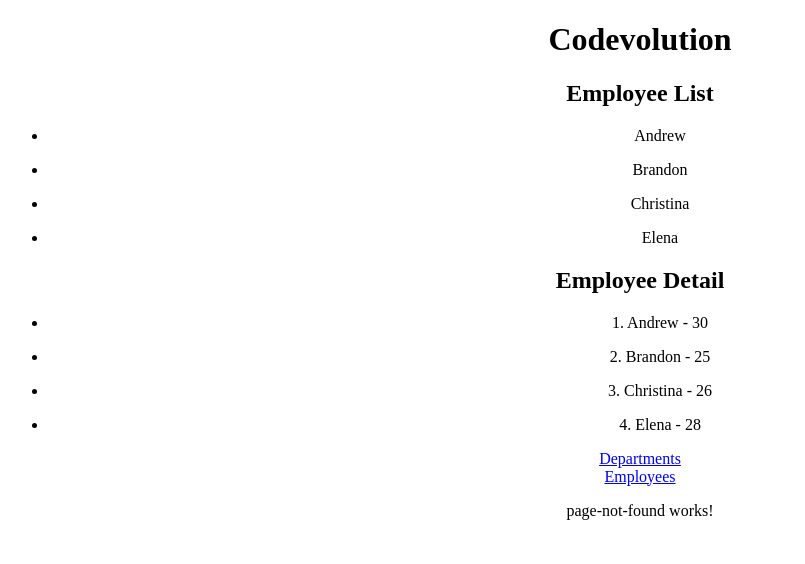
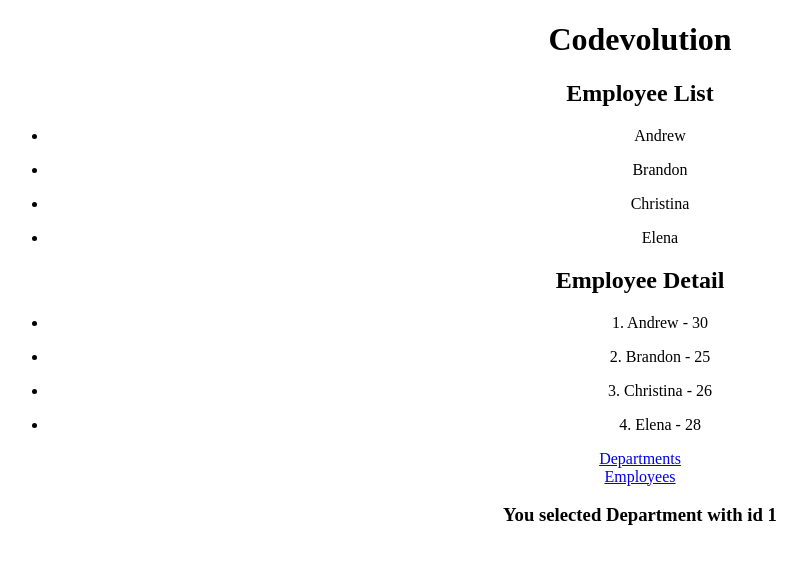
Before and after one commit to JesseStew/angular-tutorial, an Angular app: page /departments/1 in a window 1280 px wide. Shown: the top 564 px of the page, without its empty margins (0-805 px from the left). Built offline with nearby package versions, Linux system fonts and the light colour scheme.

Commit message:
Route Parameters

```diff
--- a/src/app/app-routing.module.ts
+++ b/src/app/app-routing.module.ts
@@ -3,10 +3,12 @@
 import { DepartmentListComponent } from './department-list/department-list.component'
 import { EmployeeListComponent } from './employee-list/employee-list.component'
 import { PageNotFoundComponent } from './page-not-found/page-not-found.component'
+import { DepartmentDetailComponent } from './department-detail/department-detail.component'
 
 const routes: Routes = [
   { path: '', redirectTo: '/departments', pathMatch: 'full' },
   { path: 'departments', component: DepartmentListComponent },
+  { path: 'departments/:id', component: DepartmentDetailComponent },
   { path: 'employees', component: EmployeeListComponent },
   { path: "**", component: PageNotFoundComponent } // should always be the last route
 ]
@@ -20,4 +22,5 @@
   DepartmentListComponent,
   EmployeeListComponent,
   PageNotFoundComponent,
+  DepartmentDetailComponent
 ]
--- a/src/app/app.module.ts
+++ b/src/app/app.module.ts
@@ -10,7 +10,8 @@
 import { EmployeeService } from './employee.service';
 import { HttpClientModule } from '@angular/common/http';
 import { DepartmentListComponent } from './department-list/department-list.component';
-import { PageNotFoundComponent } from './page-not-found/page-not-found.component'
+import { PageNotFoundComponent } from './page-not-found/page-not-found.component';
+import { DepartmentDetailComponent } from './department-detail/department-detail.component'
 
 @NgModule({
   declarations: [
@@ -19,6 +20,7 @@
     EmployeeDetailComponent,
     routingComponents,
     PageNotFoundComponent,
+    DepartmentDetailComponent,
   ],
   imports: [
     BrowserModule,
--- /dev/null
+++ b/src/app/department-detail/department-detail.component.html
@@ -0,0 +1 @@
+<h3>You selected Department with id {{departmentId}}</h3>
--- /dev/null
+++ b/src/app/department-detail/department-detail.component.ts
@@ -0,0 +1,22 @@
+import { Component, OnInit } from '@angular/core';
+import { ActivatedRoute } from '@angular/router';
+
+@Component({
+  selector: 'app-department-detail',
+  templateUrl: './department-detail.component.html',
+  styleUrls: ['./department-detail.component.css']
+})
+export class DepartmentDetailComponent implements OnInit {
+
+  public departmentId: any;
+  constructor(private route: ActivatedRoute) { }
+
+  ngOnInit(): void {
+    let idString = this.route.snapshot.paramMap.get('id')
+    let id: number
+    if (typeof idString === 'string') {
+      this.departmentId = parseInt(idString)
+    }
+  }
+
+}
--- a/src/app/department-list/department-list.component.html
+++ b/src/app/department-list/department-list.component.html
@@ -1,6 +1,6 @@
 <h3>Department List</h3>
 <ul class="items">
-  <li *ngFor="let department of departments">
+  <li (click)="onSelect(department)" *ngFor="let department of departments">
     <span class="badge">
       {{department.id}}
     </span>
--- a/src/app/department-list/department-list.component.ts
+++ b/src/app/department-list/department-list.component.ts
@@ -1,5 +1,6 @@
 import { Component, OnInit } from '@angular/core';
 import { DepartmentService } from '../department.service';
+import { Router } from '@angular/router'
 
 @Component({
   selector: 'app-department-list',
@@ -10,7 +11,7 @@
 
   public departments: { id: number; name: string; }[] = []
 
-  constructor(private _departmentService: DepartmentService) { }
+  constructor(private _departmentService: DepartmentService, private router: Router) { }
 
   ngOnInit(): void {
     this._departmentService.getDepartments()
@@ -19,4 +20,8 @@
         })
   }
 
+  onSelect(department: any){
+    this.router.navigate(['/departments', department.id])
+  }
+
 }
```
Also changed, not shown: src/app/department-detail/department-detail.component.css (added), 1 other file (tests, documents, lock files or other folders).
